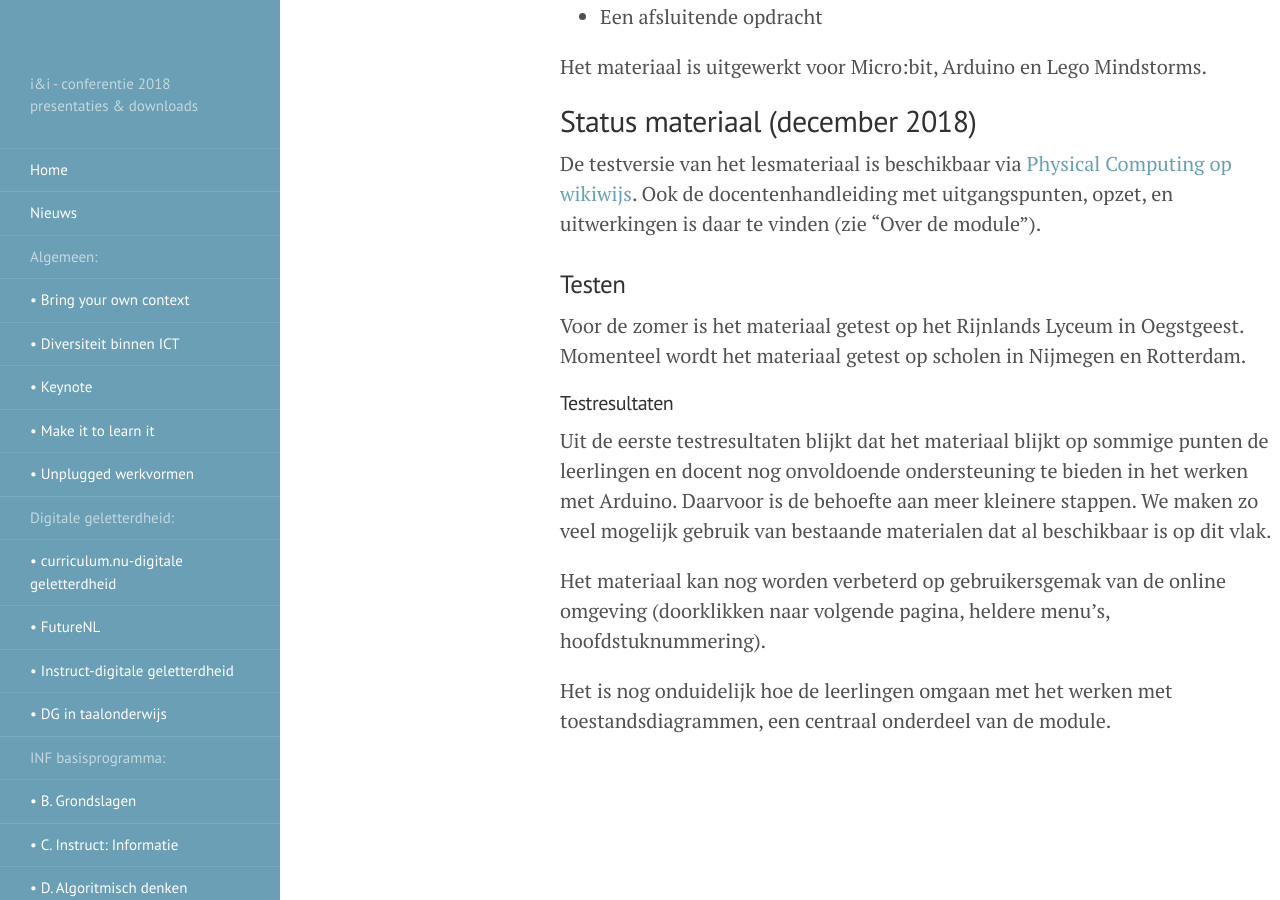
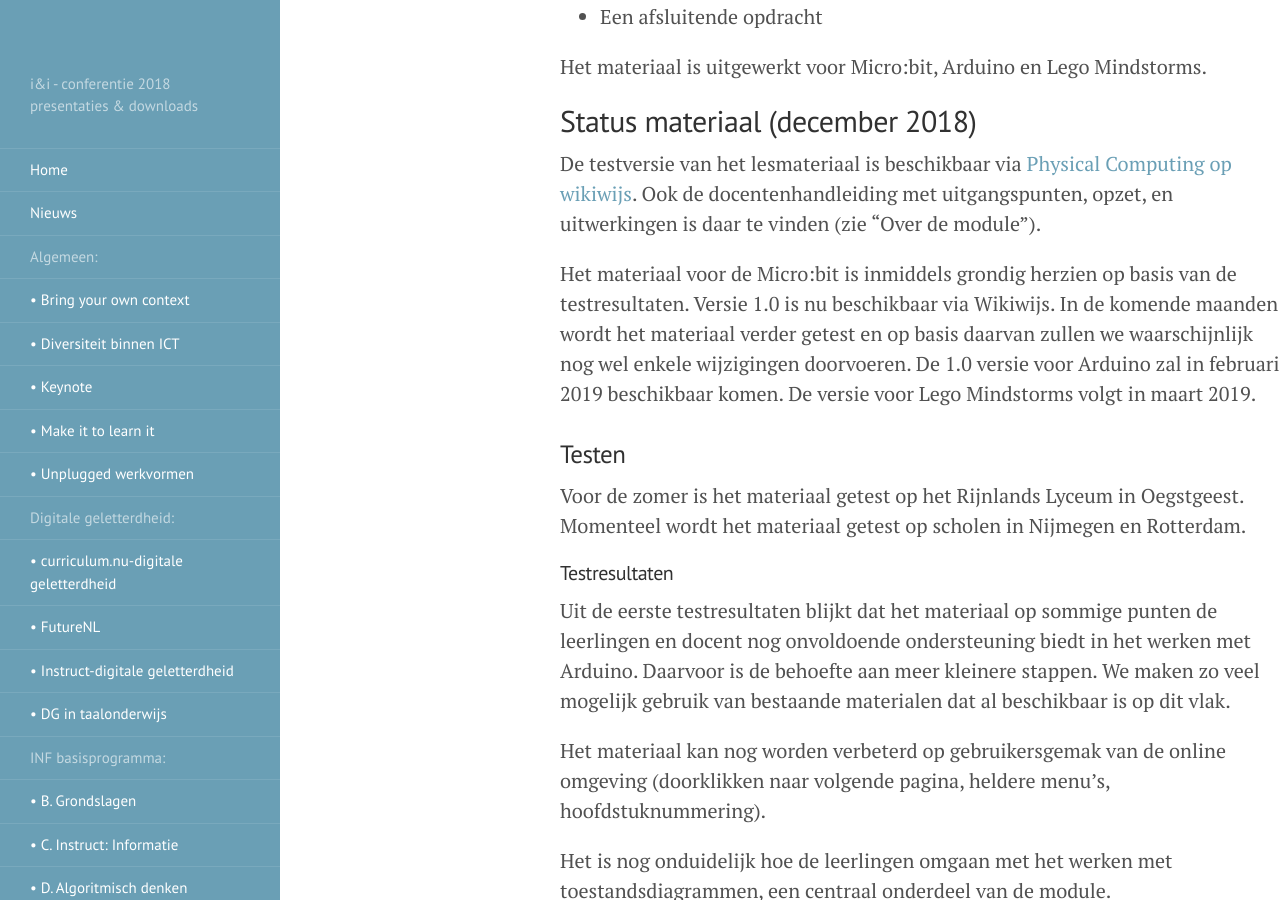
Before and after one commit to infvo/ieni2018, a Jekyll site: the page built from _themas/physical-computing.md, in a window 1280 px wide and 900 px high, scrolled down 888 px. Built offline with Jekyll 4.4.1, drawn with Linux system fonts in a browser that asks for light colours.

Commit message:
Update physical-computing.md

```diff
--- a/_themas/physical-computing.md
+++ b/_themas/physical-computing.md
@@ -30,6 +30,11 @@ Het materiaal is uitgewerkt voor Micro:bit, Arduino en Lego Mindstorms.
 De testversie van het lesmateriaal is beschikbaar via [Physical Computing op wikiwijs](https://maken.wikiwijs.nl/135434/Physical_Computing_geheel){:target="_blank"}.
 Ook de docentenhandleiding met uitgangspunten, opzet, en uitwerkingen is daar te vinden (zie "Over de module").
 
+Het materiaal voor de Micro:bit is inmiddels grondig herzien op basis van de testresultaten.
+Versie 1.0 is nu beschikbaar via Wikiwijs.
+In de komende maanden wordt het materiaal verder getest en op basis daarvan zullen we waarschijnlijk nog wel enkele wijzigingen doorvoeren.
+De 1.0 versie voor Arduino zal in februari 2019 beschikbaar komen.
+De versie voor Lego Mindstorms volgt in maart 2019.
 
 ### Testen
 
@@ -38,7 +43,7 @@ Momenteel wordt het materiaal getest op scholen in Nijmegen en Rotterdam.
 
 #### Testresultaten
 
-Uit de eerste testresultaten blijkt dat het materiaal blijkt op sommige punten de leerlingen en docent nog onvoldoende ondersteuning te bieden in het werken met Arduino.
+Uit de eerste testresultaten blijkt dat het materiaal op sommige punten de leerlingen en docent nog onvoldoende ondersteuning biedt in het werken met Arduino.
 Daarvoor is de behoefte aan meer kleinere stappen.
 We maken zo veel mogelijk gebruik van bestaande materialen dat al beschikbaar is op dit vlak.
 
```
